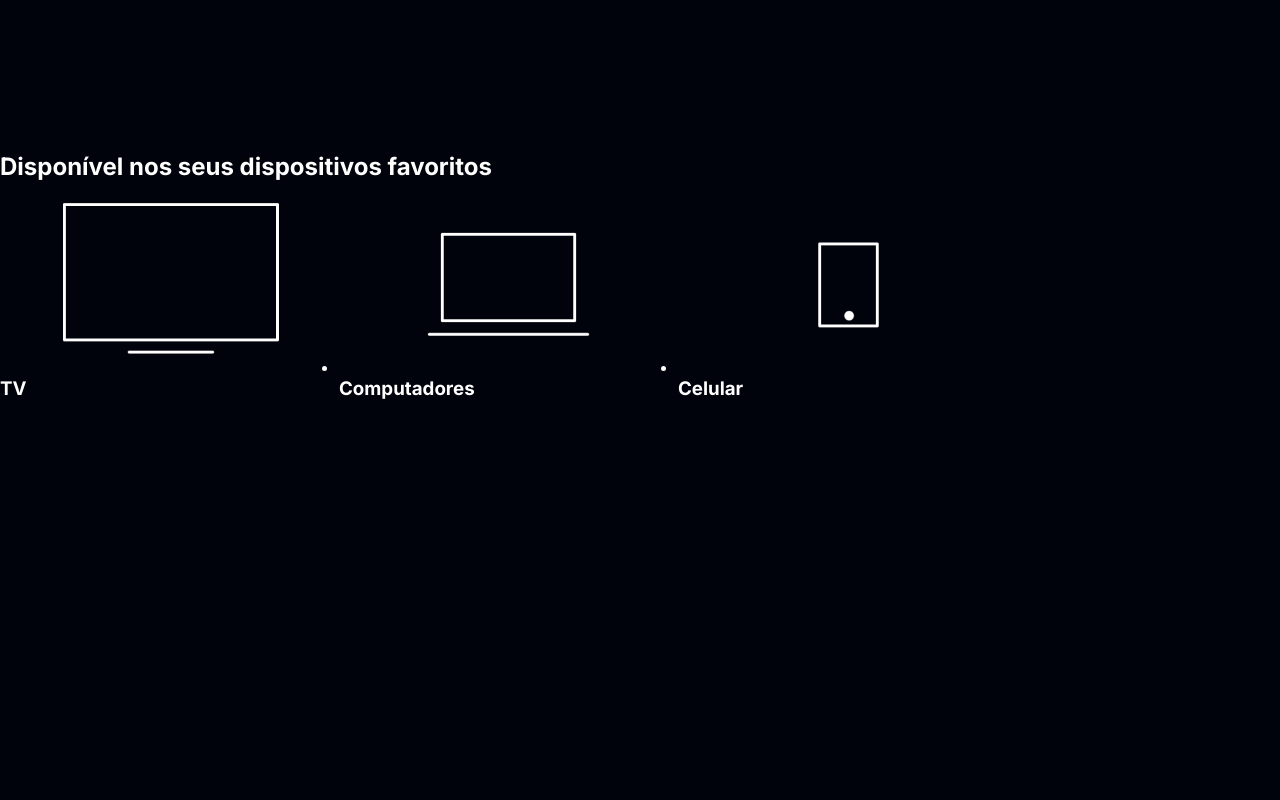
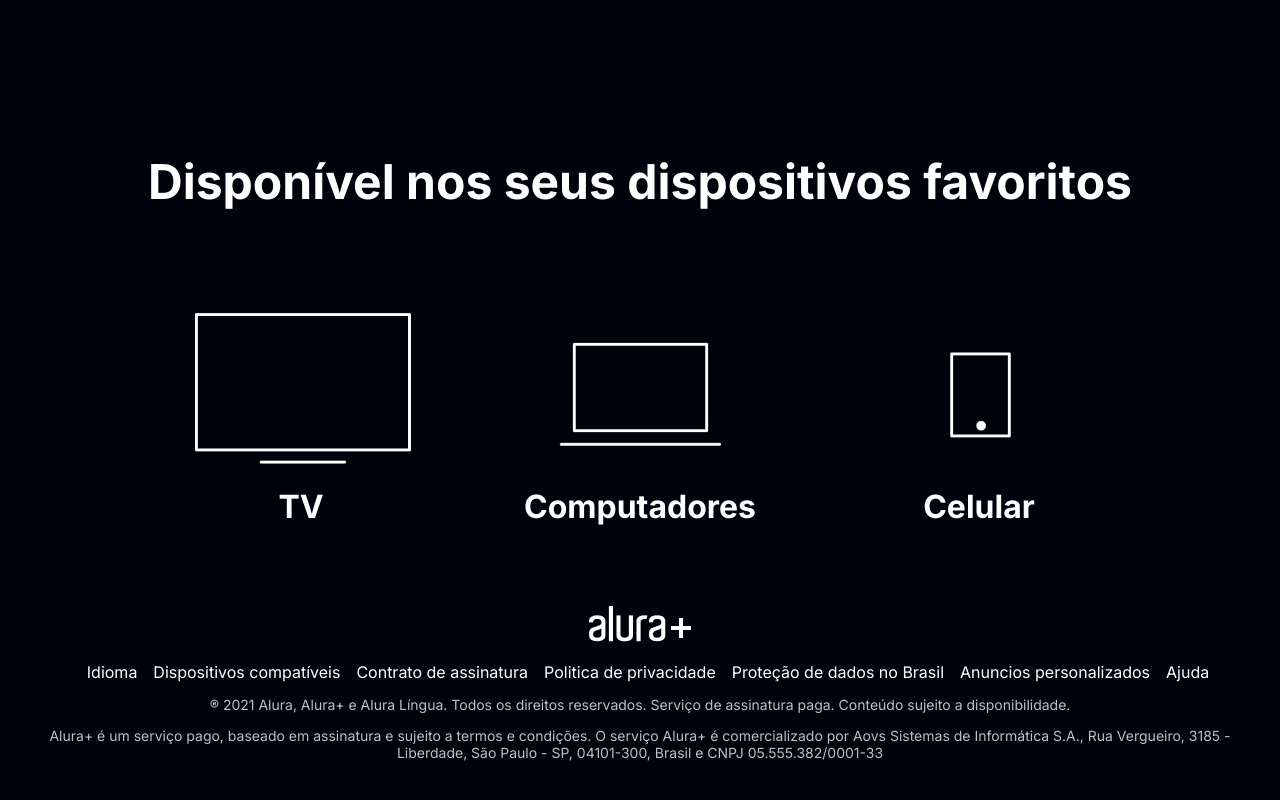
Before and after one commit to Cassia22/alura-plus, a plain HTML site: page index.html in a window 1280 px wide. Shown: the part 3048-3848 px from the top of the page. Before the commit the page ends 3448 px from the top, so only its background shows below. Drawn offline with Linux system fonts and the light colour scheme.

Commit message:
Add files via upload

```diff
--- a/index.html
+++ b/index.html
@@ -73,6 +73,49 @@
     </li>
 </ul>
 </section>
+<footer class="rodape">
+<img src="Logo.png" alt="Alura+" class="rodape__logo">
+<ul class="rodape__lista">
+<li class="lista__link">
+<a href="#">Idioma</a>
+</li>
+
+    <li class="lista__link">
+    <a href="#">Dispositivos compatíveis</a>
+    </li>
+
+    <li class="lista__link">
+    <a href="#">Contrato de assinatura</a>
+     </li>
+
+    <li class="lista__link">
+     <a href="#">Politica de privacidade</a>
+     </li>
+
+    <li class="lista__link">
+     <a href="#">Proteção de dados no Brasil</a>
+    </li>
+
+    <li class="lista__link">
+     <a href="#">Anuncios personalizados</a>
+    </li>
+
+    <li class="lista__link">
+     <a href="#">Ajuda</a>
+    </li>
+</ul>
+
+<p class="rodape__texto">
+    ® 2021 Alura, Alura+ e Alura Língua. Todos os direitos reservados. Serviço de assinatura paga. Conteúdo sujeito a disponibilidade.
+</p>
+<p class="rodape__texto"> Alura+ é um serviço pago, baseado em assinatura e sujeito a termos e condições. O serviço Alura+ é comercializado por Aovs Sistemas de Informática S.A.,
+     Rua Vergueiro, 3185 - Liberdade, São Paulo - SP, 04101-300, Brasil e CNPJ 05.555.382/0001-33
+</p>
+
+
+</footer>
+
+
 </body>
 
 
--- a/style.css
+++ b/style.css
@@ -97,4 +97,43 @@ body{
 
 .dispositivos__lista{
     display: flex;
+    justify-content: center;
+    list-style-type: none;
+    margin: 5em 0;
 }
+ .dispositivos{
+    text-align: center;
+ }
+  .dispositivos__titulo{
+    font-size: 48px;
+    color: var(--branco-principal);
+  }
+
+  .lista__item{
+    font-size: 32px;
+    color: var(--branco-principal);
+  }
+
+  .rodape__lista {
+    display: flex;
+    justify-content: center;
+    list-style-type: none;
+    margin-top: 1em;
+}
+
+.lista__link a{
+    text-decoration: none;
+    color: var(--branco-principal);
+    margin-left: 1em;
+}
+
+.rodape__texto {
+    margin: 1em 0;
+    color: var(--cinza-secundario);
+    font-size: 14px;
+}
+
+.rodape {
+    text-align: center;
+    margin: 5em 3em;
+}
```
